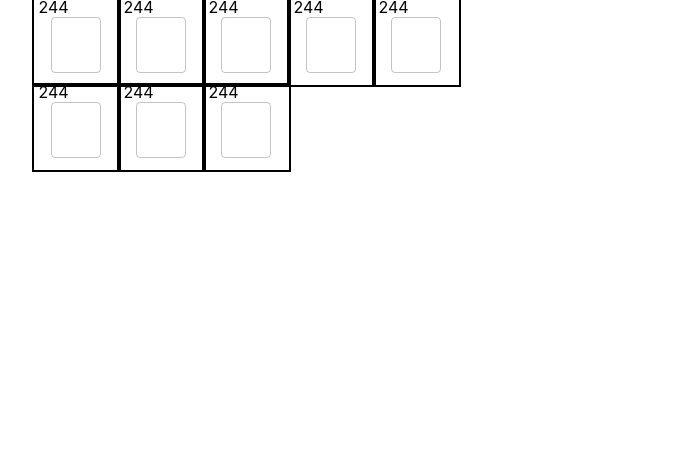
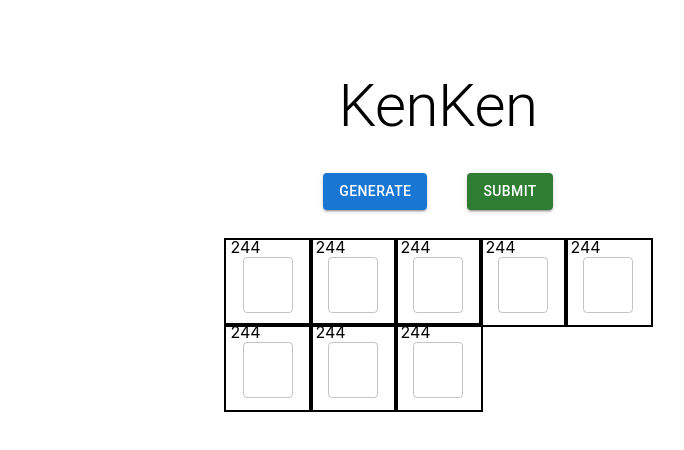
Before and after one commit to abdumamdouh/KenKen, a React (Create React App) app in the folder ken-ken/: page / in a window 1280 px wide. Shown: the top 450 px of the page, without its empty margins (202-886 px from the left). Built offline with nearby package versions, Linux system fonts and the light colour scheme.

Commit message:
base style

```diff
--- a/ken-ken/src/App.js
+++ b/ken-ken/src/App.js
@@ -1,8 +1,35 @@
 import * as React from "react";
-import TextField from "@mui/material/TextField";
 import Cell from "./Cell";
+import Stack from "@mui/material/Stack";
+import Button from "@mui/material/Button";
+import Typography from "@mui/material/Typography";
+import Modal from "./Modal";
 
 const App = () => (
+  <div
+    style={{
+      display: "flex",
+      justifyContent: "center",
+      alignItems: "center",
+      flexDirection: "column",
+      width: "100%",
+      margin: "auto",
+    }}
+  >
+    <Typography
+      variant="h2"
+      gutterBottom
+      component="div"
+      style={{ marginTop: "70px", marginBottom: "1px" }}
+    >
+      KenKen
+    </Typography>
+    <Stack spacing={5} direction="row" style={{ margin: "30px 0" }}>
+      <Modal />
+      <Button variant="contained" color="success">
+        Submit
+      </Button>
+    </Stack>
     <div
       style={{
         display: "grid",
@@ -15,6 +42,9 @@ const App = () => (
         height: "70%",
         justifyContent: "center",
         alignItems: "center",
+        // marginTop: 'auto',
+        // marginRight: 'auto',
+        // marginLeft: 'auto',
       }}
     >
       <Cell />
@@ -26,6 +56,7 @@ const App = () => (
       <Cell />
       <Cell />
     </div>
+  </div>
 );
 
 export default App;
```
Lines whose indentation alone changed are shown as unchanged.
